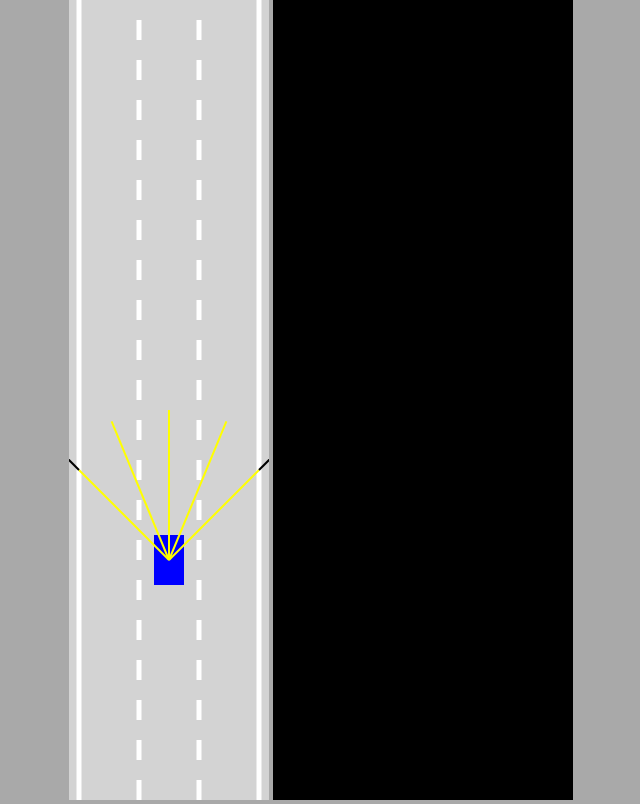
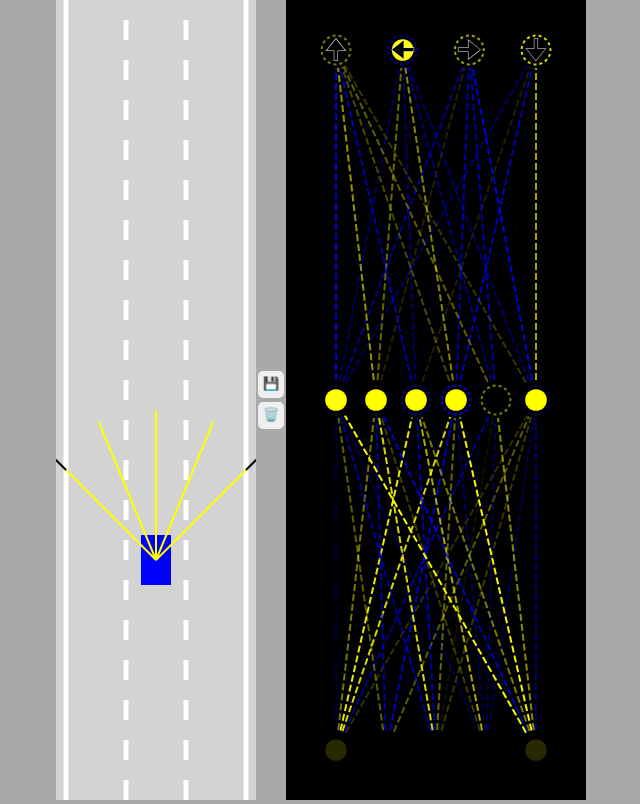
Before and after one commit to Aryaa007/GhostRider-AI, a plain HTML site: page index.html in a window 1280 px wide. Shown: the whole page, without its empty margins (319-959 px from the left). Drawn offline with Linux system fonts and the light colour scheme.

Commit message:
Optimized

```diff
--- a/car.js
+++ b/car.js
@@ -121,7 +121,7 @@ class Car{
         this.y-=Math.cos(this.angle)*this.speed;
     }
 
-    draw(ctx,color){
+    draw(ctx,color,drawSensor=false){
         if(this.damaged){
             ctx.fillStyle="gray";
         }else{
@@ -134,7 +134,7 @@ class Car{
         }
         ctx.fill();
 
-        if(this.sensor){
+        if(this.sensor && drawSensor){
             this.sensor.draw(ctx);
         }
     }
--- a/index.html
+++ b/index.html
@@ -5,7 +5,12 @@
 </head>
 <body>
     <canvas id="carCanvas"></canvas>
+    <div id="verticalButtons">
+        <button onclick="save()">💾</button>
+        <button onclick="discard()">🗑️</button>
+    </div>
     <canvas id="networkCanvas"></canvas>
+    <script src="visualizer.js"></script>
     <script src="network.js"></script>
     <script src="sensor.js"></script>
     <script src="utils.js"></script>
--- a/network.js
+++ b/network.js
@@ -16,6 +16,27 @@ class NeuralNetwork{
                 outputs,network.levels[i]);
         }
         return outputs;
+    }
+
+    static mutate(network,amount=1){
+        network.levels.forEach(level => {
+            for(let i=0;i<level.biases.length;i++){
+                level.biases[i]=lerp(
+                    level.biases[i],
+                    Math.random()*2-1,
+                    amount
+                )
+            }
+            for(let i=0;i<level.weights.length;i++){
+                for(let j=0;j<level.weights[i].length;j++){
+                    level.weights[i][j]=lerp(
+                        level.weights[i][j],
+                        Math.random()*2-1,
+                        amount
+                    )
+                }
+            }
+        });
     }
 }
 
--- a/script.js
+++ b/script.js
@@ -7,32 +7,81 @@ const carCtx = carCanvas.getContext("2d");
 const networkCtx = networkCanvas.getContext("2d");
 
 const road=new Road(carCanvas.width/2,carCanvas.width*0.9);
-const car=new Car(road.getLaneCenter(1),100,30,50,"AI");
+
+const N=1;
+const cars=generateCars(N);
+let bestCar=cars[0];
+if(localStorage.getItem("bestBrain")){
+    for(let i=0;i<cars.length;i++){
+        cars[i].brain=JSON.parse(
+            localStorage.getItem("bestBrain"));
+        if(i!=0){
+            NeuralNetwork.mutate(cars[i].brain,0.2);
+        }
+    }
+}
+
 const traffic=[
-    new Car(road.getLaneCenter(1),-100,30,50,"DUMMY",2)
+    new Car(road.getLaneCenter(1),-100,30,50,"DUMMY",2),
+    new Car(road.getLaneCenter(0),-300,30,50,"DUMMY",2),
+    new Car(road.getLaneCenter(2),-300,30,50,"DUMMY",2),
+    new Car(road.getLaneCenter(0),-500,30,50,"DUMMY",2),
+    new Car(road.getLaneCenter(1),-500,30,50,"DUMMY",2),
+    new Car(road.getLaneCenter(1),-700,30,50,"DUMMY",2),
+    new Car(road.getLaneCenter(2),-700,30,50,"DUMMY",2),
 ];
 
 animate();
 
-function animate(){
+function save(){
+    localStorage.setItem("bestBrain",
+        JSON.stringify(bestCar.brain));
+}
+
+function discard(){
+    localStorage.removeItem("bestBrain");
+}
+
+function generateCars(N){
+    const cars=[];
+    for(let i=1;i<=N;i++){
+        cars.push(new Car(road.getLaneCenter(1),100,30,50,"AI"));
+    }
+    return cars;
+}
+
+function animate(time){
     for(let i=0;i<traffic.length;i++){
         traffic[i].update(road.borders,[]);
     }
-    car.update(road.borders,traffic);
+    for(let i=0;i<cars.length;i++){
+        cars[i].update(road.borders,traffic);
+    }
+    bestCar=cars.find(
+        c=>c.y==Math.min(
+            ...cars.map(c=>c.y)
+        ));
 
     carCanvas.height=window.innerHeight;
     networkCanvas.height=window.innerHeight;
 
     carCtx.save();
-    carCtx.translate(0,-car.y+carCanvas.height*0.7);
+    carCtx.translate(0,-bestCar.y+carCanvas.height*0.7);
 
     road.draw(carCtx);
     for(let i=0;i<traffic.length;i++){
         traffic[i].draw(carCtx,"red");
     }
-    car.draw(carCtx,"blue");
+    carCtx.globalAlpha=0.2;
+    for(let i=0;i<cars.length;i++){
+        cars[i].draw(carCtx,"blue");
+    }
+    carCtx.globalAlpha=1;
+    bestCar.draw(carCtx,"blue",true);
 
     carCtx.restore();
 
+    networkCtx.lineDashOffset=-time/50;
+    Visualizer.drawNetwork(networkCtx,bestCar.brain);
     requestAnimationFrame(animate);
 }
--- a/style.css
+++ b/style.css
@@ -2,8 +2,27 @@ body{
     margin:0;
     background:darkgray;
     overflow:hidden;
-    text-align:center;
+    display:flex;
+    justify-content:center;
+    align-items:center;
 }
+
+#verticalButtons{
+    display:flex;
+    flex-direction:column;
+}
+
+button{
+    border: none;
+    border-radius: 5px;
+    padding: 5px 5px 7px 5px;
+    margin: 2px;
+    cursor:pointer;
+}
+button:hover{
+    background:blue;
+}
+
 #networkCanvas{
     background:black;
 }
--- a/utils.js
+++ b/utils.js
@@ -38,3 +38,11 @@ function polysIntersect(poly1, poly2){
     }
     return false;
 }
+
+function getRGBA(value){
+    const alpha=Math.abs(value);
+    const R=value<0?0:255;
+    const G=R;
+    const B=value>0?0:255;
+    return "rgba("+R+","+G+","+B+","+alpha+")";
+}
--- /dev/null
+++ b/visualizer.js
@@ -0,0 +1,110 @@
+class Visualizer{
+    static drawNetwork(ctx,network){
+        const margin=50;
+        const left=margin;
+        const top=margin;
+        const width=ctx.canvas.width-margin*2;
+        const height=ctx.canvas.height-margin*2;
+
+        const levelHeight=height/network.levels.length;
+
+        for(let i=network.levels.length-1;i>=0;i--){
+            const levelTop=top+
+                lerp(
+                    height-levelHeight,
+                    0,
+                    network.levels.length==1
+                        ?0.5
+                        :i/(network.levels.length-1)
+                );
+
+            ctx.setLineDash([7,3]);
+            Visualizer.drawLevel(ctx,network.levels[i],
+                left,levelTop,
+                width,levelHeight,
+                i==network.levels.length-1
+                    ?['🠉','🠈','🠊','🠋']
+                    :[]
+            );
+        }
+    }
+
+    static drawLevel(ctx,level,left,top,width,height,outputLabels){
+        const right=left+width;
+        const bottom=top+height;
+
+        const {inputs,outputs,weights,biases}=level;
+
+        for(let i=0;i<inputs.length;i++){
+            for(let j=0;j<outputs.length;j++){
+                ctx.beginPath();
+                ctx.moveTo(
+                    Visualizer.#getNodeX(inputs,i,left,right),
+                    bottom
+                );
+                ctx.lineTo(
+                    Visualizer.#getNodeX(outputs,j,left,right),
+                    top
+                );
+                ctx.lineWidth=2;
+                ctx.strokeStyle=getRGBA(weights[i][j]);
+                ctx.stroke();
+            }
+        }
+
+        const nodeRadius=18;
+        for(let i=0;i<inputs.length;i++){
+            const x=Visualizer.#getNodeX(inputs,i,left,right);
+            ctx.beginPath();
+            ctx.arc(x,bottom,nodeRadius,0,Math.PI*2);
+            ctx.fillStyle="black";
+            ctx.fill();
+            ctx.beginPath();
+            ctx.arc(x,bottom,nodeRadius*0.6,0,Math.PI*2);
+            ctx.fillStyle=getRGBA(inputs[i]);
+            ctx.fill();
+        }
+
+        for(let i=0;i<outputs.length;i++){
+            const x=Visualizer.#getNodeX(outputs,i,left,right);
+            ctx.beginPath();
+            ctx.arc(x,top,nodeRadius,0,Math.PI*2);
+            ctx.fillStyle="black";
+            ctx.fill();
+            ctx.beginPath();
+            ctx.arc(x,top,nodeRadius*0.6,0,Math.PI*2);
+            ctx.fillStyle=getRGBA(outputs[i]);
+            ctx.fill();
+
+            ctx.beginPath();
+            ctx.lineWidth=2;
+            ctx.arc(x,top,nodeRadius*0.8,0,Math.PI*2);
+            ctx.strokeStyle=getRGBA(biases[i]);
+            ctx.setLineDash([3,3]);
+            ctx.stroke();
+            ctx.setLineDash([]);
+
+            if(outputLabels[i]){
+                ctx.beginPath();
+                ctx.textAlign="center";
+                ctx.textBaseline="middle";
+                ctx.fillStyle="black";
+                ctx.strokeStyle="white";
+                ctx.font=(nodeRadius*1.5)+"px Arial";
+                ctx.fillText(outputLabels[i],x,top+nodeRadius*0.1);
+                ctx.lineWidth=0.5;
+                ctx.strokeText(outputLabels[i],x,top+nodeRadius*0.1);
+            }
+        }
+    }
+
+    static #getNodeX(nodes,index,left,right){
+        return lerp(
+            left,
+            right,
+            nodes.length==1
+                ?0.5
+                :index/(nodes.length-1)
+        );
+    }
+}
```
